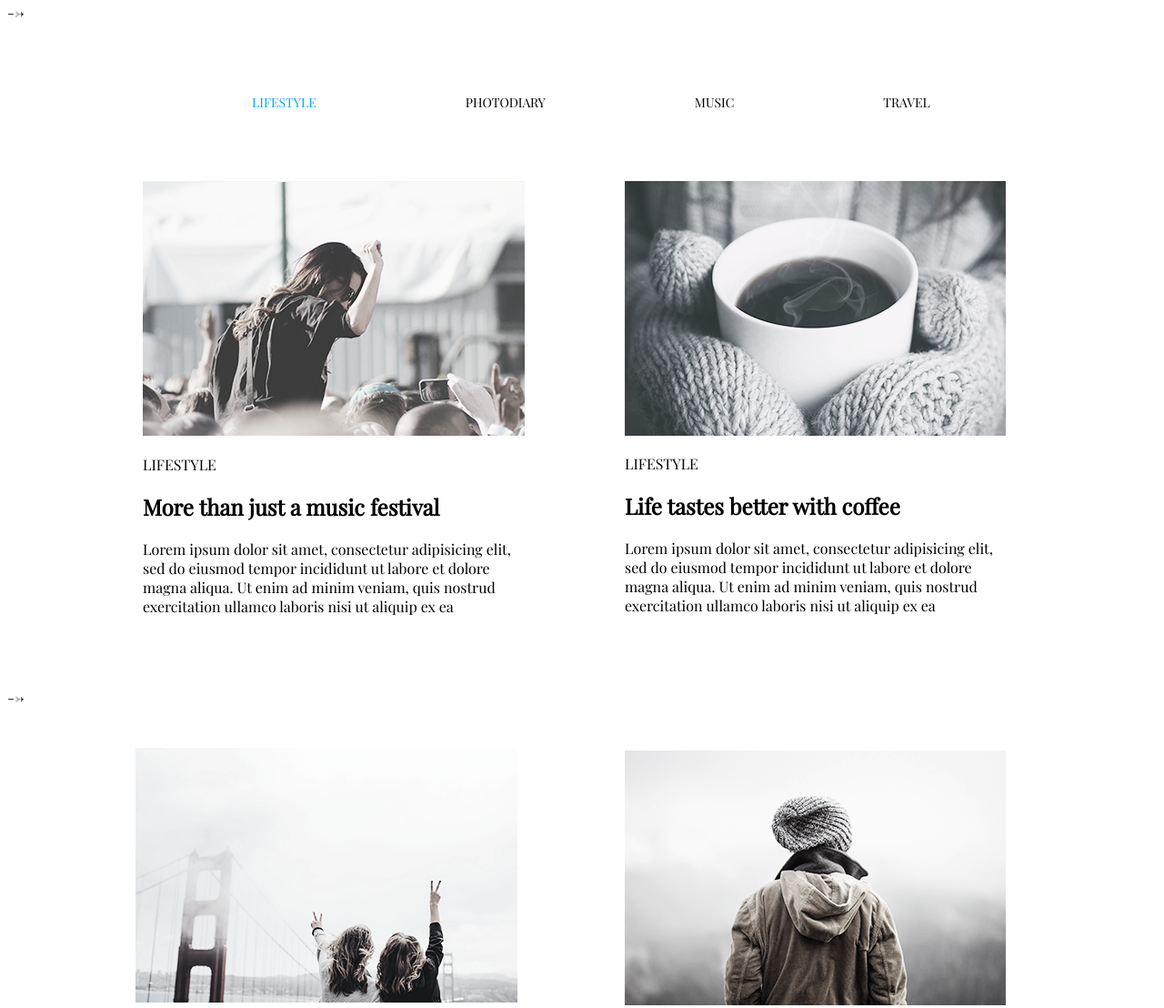
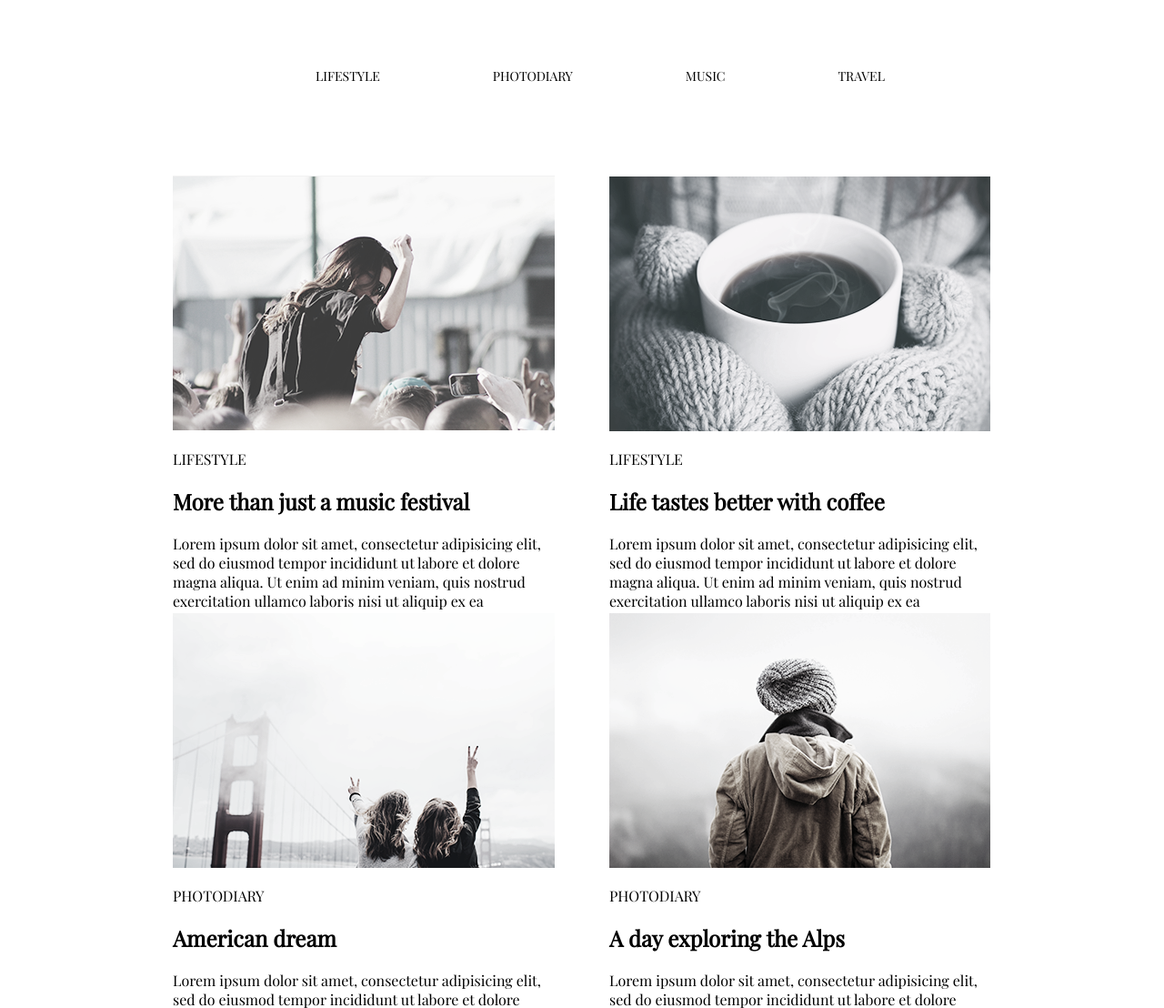
Before and after one commit to Irina-vn/Module3, a plain HTML site: page index.html in a window 1280 px wide. Shown: the part 5-1113 px from the top of the page at 91% size. Drawn offline with Linux system fonts and the light colour scheme.

Commit message:
2 commit

```diff
--- a/index.html
+++ b/index.html
@@ -8,13 +8,15 @@
     <link rel="stylesheet" href="style.css">
 </head>
 <body>
-<header>
-    <nav> <!--Меню--> -->
-            <ul class="menu">
-                <li class="meni-item1">lifestyle</li>
-                <li class="meni-item">photodiary</li>
-                <li class="meni-item">music</li>
-                <li class="meni-item">travel</li>
+<div class="wrapper">
+
+    <header>
+    <nav> <!--Список-->
+            <ul class="list">
+                <li class="list-item1">lifestyle</li>
+                <li class="list-item">photodiary</li>
+                <li class="list-item">music</li>
+                <li class="list-item">travel</li>
            </ul>
     </nav>
 
@@ -65,11 +67,11 @@
 
 <div> <!--Кнопка-->  -->
     <button class="button">
-        <p>Load more</p>
+        Load more
     </button>
 </div>
 
 
-
+</div>
 </body>
 </html>
--- a/style.css
+++ b/style.css
@@ -13,42 +13,51 @@ body{
     font-family: "PlayfairDisplay";
 }
 
-.menu{
-    margin: 77px 0 0 149px;
+.wrapper{
+    width: 900px;
+    margin: 0 auto;
+}
+
+.list{
     font-weight: normal;
-    }
+    text-align: center;
+    margin-top: 77px;
+    margin-bottom: 100px;
+}
 
-.meni-item1{
-    color:#03a9f4;
+.list-item1{
     list-style-type: none;
     display: inline;
     white-space: nowrap;
     text-transform: uppercase;
-    margin: 77px 80px;
+    margin-right: 60px;
+    margin-left: 60px;
     font-size: 14px;
+}
 
+.list-item1:hover{
+    color: #03a9f4;
 }
-.meni-item{
+
+.list-item{
     list-style-type: none;
     display: inline;
     white-space: nowrap;
     text-transform: uppercase;
-    margin: 77px 80px;
     font-size: 14px;
+    margin-right: 60px;
+    margin-left: 60px;
 }
 
  .content-box1{
-    margin:77px 149px;
     height: 480px;
     width: 420px;
     box-sizing: content-box;
     display: inline-block;
+    margin: 0px 56px 0px 0px;
     }
 
 .content-box2{
-    position: absolute;
-    left: 60px;
-    margin:77px 627px ;
     height: 480px;
     width: 420px;
     box-sizing: content-box;
@@ -56,21 +65,14 @@ body{
 }
 
 .content-box3{
-    position: absolute;
-    top: 750px;
-    left: 0px;
-    margin: 77px 149px;
     height: 480px;
     width: 420px;
     box-sizing: content-box;
     display: inline-block;
+    margin: 0px 56px 0px 0px;
     }
 
 .content-box4{
-    position: absolute;
-    left: 60px;
-    top: 700px;
-    margin:130px 627px;
     height: 480px;
     width: 420px;
     box-sizing: content-box;
@@ -78,21 +80,14 @@ body{
 }
 
 .content-box5{
-    position: absolute;
-    top: 1470px;
-    left: 0px;
-    margin:77px 149px;
     height: 480px;
     width: 420px;
     box-sizing: content-box;
     display: inline-block;
+    margin: 0px 56px 0px 0px;
 }
 
 .content-box6{
-    position: absolute;
-    left: 60px;
-    top: 1470px;
-    margin:77px 627px;
     height: 480px;
     width: 420px;
     box-sizing: content-box;
@@ -101,12 +96,10 @@ body{
 
 .button{
     height: 60px;
-    width: 160px;
-    position: absolute;
-    top: 2200px;
-    left: 500px;
+    padding: 10px 28px 10px 28px;
     font-size: 20px;
     font-family: "PlayfairDisplay";
-    padding: 10px 10px 10px 10px;
     box-sizing: content-box;
+    text-align: center;
+    margin: 0px 350px 0px 390px;
     }
```
